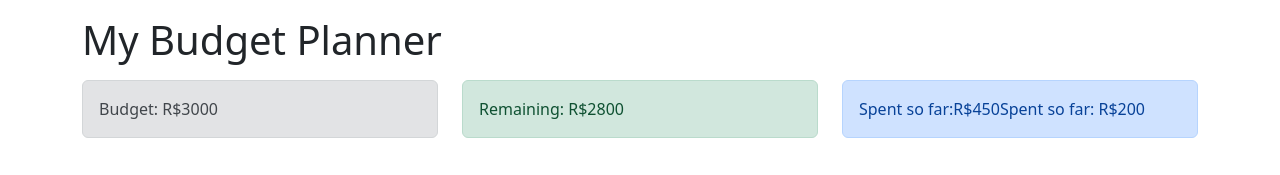
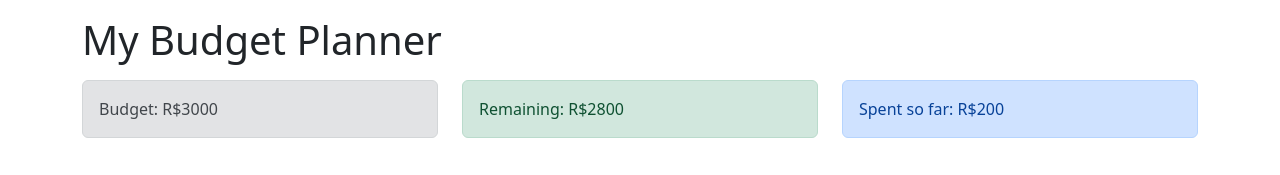
Before and after one commit to Smkhb/budget-tracker, a React (Vite) app: page / in a window 1280 px wide. Shown: the top 175 px of the page. Built offline with nearby package versions, Linux system fonts and the light colour scheme.

Commit message:
Spent Bug

```diff
--- a/src/components/ExpenseTotal/index.jsx
+++ b/src/components/ExpenseTotal/index.jsx
@@ -8,7 +8,6 @@ const ExpenseTotal = ()=>{
     },0)
     return (
         <div className="alert alert-primary">
-            <span>Spent so far:R$450</span>
             <span>Spent so far: R${totalExpenses}</span>
         </div>
     )
```
